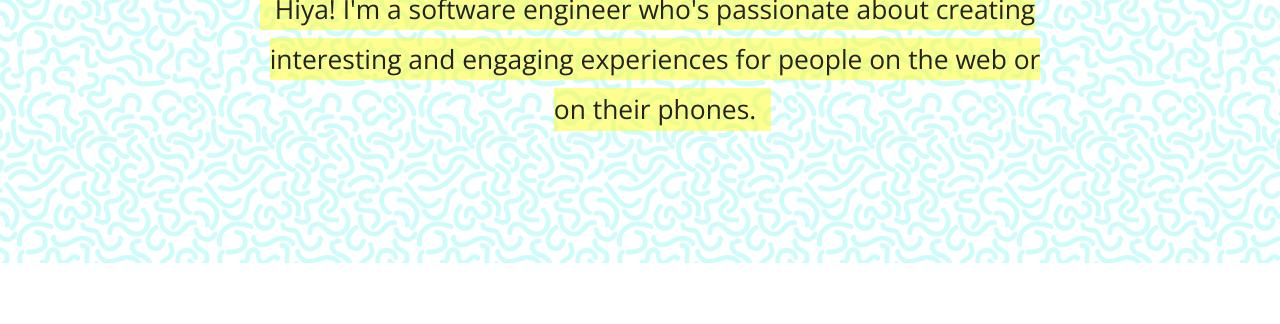
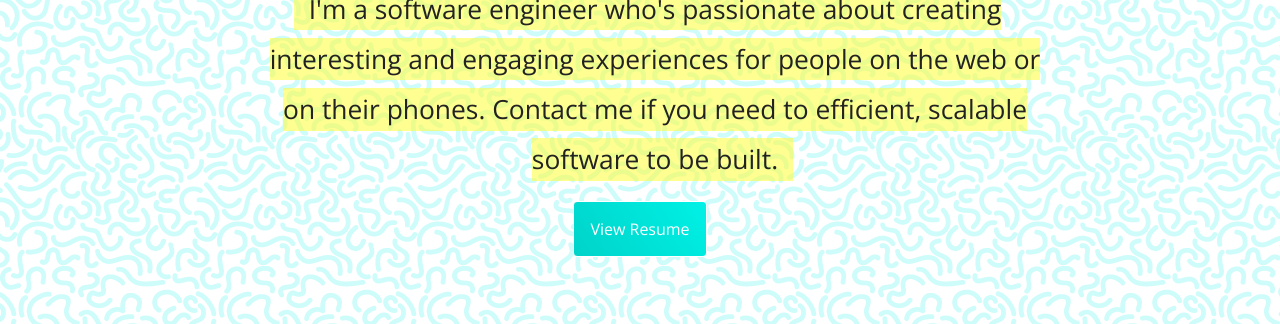
Before and after one commit to ky1007/ky1007.github.io, a plain HTML site: page index.html in a window 1280 px wide. Shown: the part 272-596 px from the top of the page. Drawn offline with nearby package versions, Linux system fonts and the light colour scheme.

Commit message:
Add links to resume

```diff
--- a/css/style.css
+++ b/css/style.css
@@ -137,6 +137,17 @@ a:hover {
 
 }
 
+
+header a {
+  background-image: -webkit-linear-gradient(37deg, rgba(0, 211, 201, 1), rgba(0, 241, 230, 1));
+  color: #fff;
+}
+
+header a:hover {
+  background-image: -webkit-linear-gradient(37deg, rgba(0, 211, 201, 0.84), rgba(0, 241, 230, 0.84));
+  color: #fff;
+}
+
 footer a {
   background-image: -webkit-linear-gradient(37deg, rgba(252,74,26, 1), rgba(247,183,51, 1));
   color: #fff;
--- a/index.html
+++ b/index.html
@@ -12,8 +12,10 @@
       <h1>Kevin Yang</h1>
       <div class="about-container">
         <span class="about">
-          Hiya! I'm a software engineer who's passionate about creating interesting and engaging experiences for people on the web or on their phones.
+          I'm a software engineer who's passionate about creating interesting and engaging experiences for people on the web or on their phones. Contact me if you need to efficient, scalable software to be built.
         </span>
+        <br />
+        <a href="./docs/KEVIN_YANG-Resume.pdf">View Resume</a>
     </div>
     </header>
 
```
Also changed, not shown: 2 other files.
